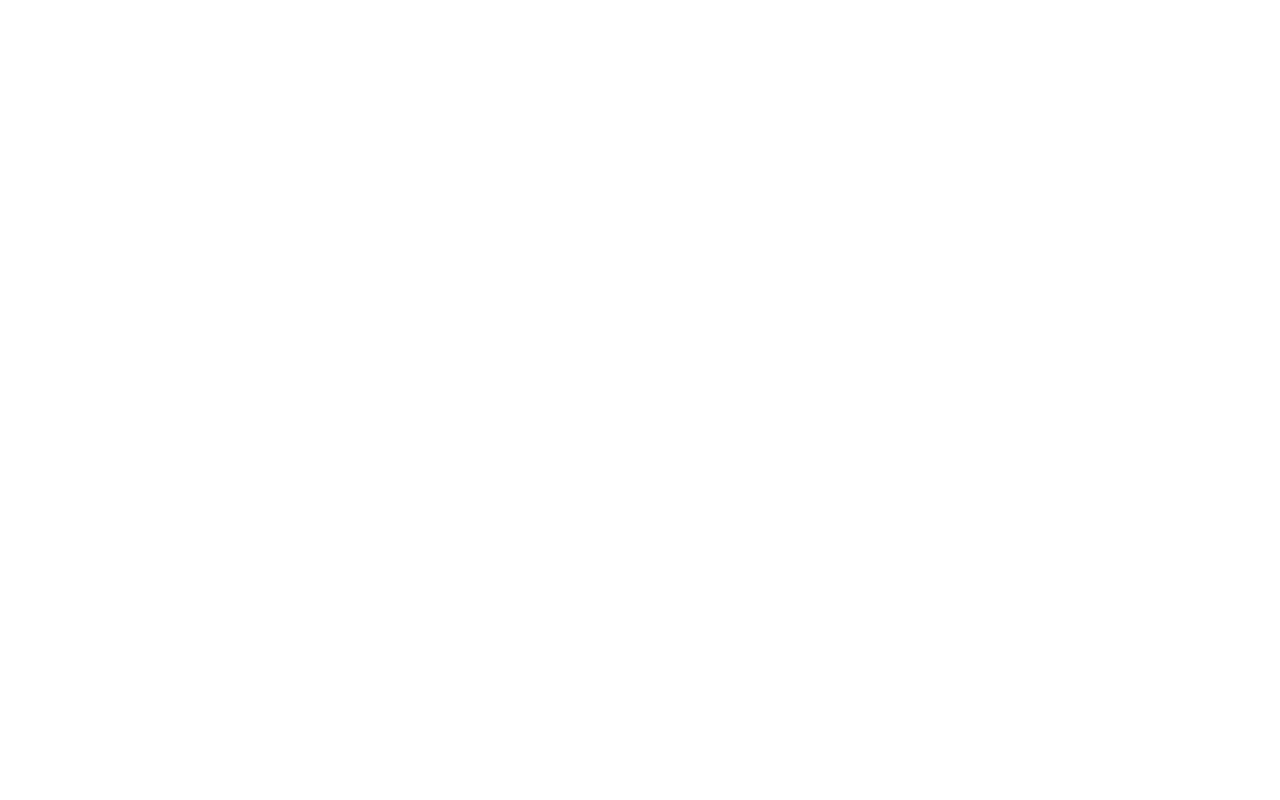
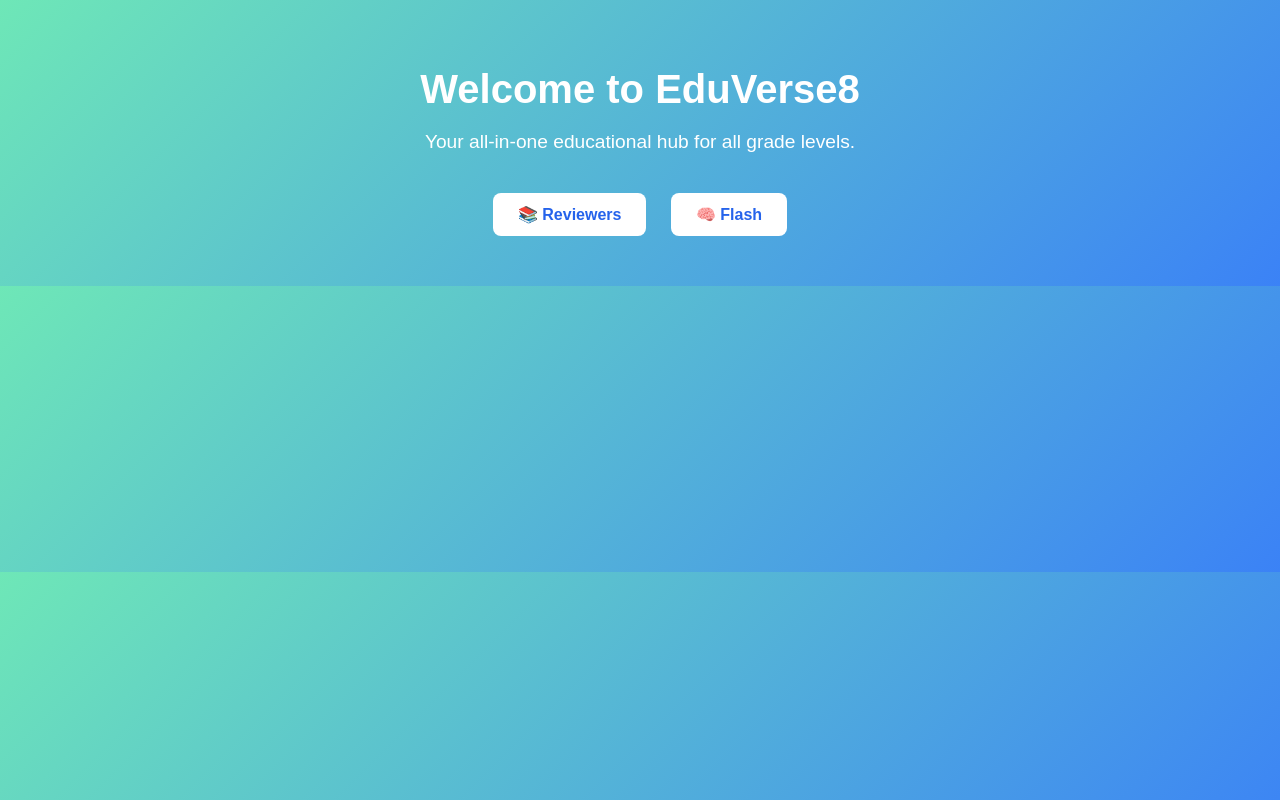
Before and after one commit to hinokunn1/eduverse8, a plain HTML site: page index.html in a window 1280 px wide. Drawn offline with Linux system fonts and the light colour scheme.

Commit message:
Update index.html

```diff
--- a/index.html
+++ b/index.html
@@ -1 +1,52 @@
-<!-- index.html for EduVerse8 project -->
+<!DOCTYPE html>
+<html lang="en">
+<head>
+  <meta charset="UTF-8" />
+  <meta name="viewport" content="width=device-width, initial-scale=1.0" />
+  <title>EduVerse8 | Learn Smarter</title>
+  <link rel="stylesheet" href="style.css" />
+  <style>
+    body {
+      font-family: 'Poppins', sans-serif;
+      background: linear-gradient(135deg, #6ee7b7, #3b82f6);
+      color: white;
+      text-align: center;
+      margin: 0;
+      padding: 0;
+    }
+    header {
+      padding: 40px 20px;
+    }
+    h1 {
+      font-size: 2.5rem;
+      margin-bottom: 10px;
+    }
+    p {
+      font-size: 1.2rem;
+    }
+    .buttons {
+      margin-top: 30px;
+    }
+    .buttons a {
+      display: inline-block;
+      background: white;
+      color: #2563eb;
+      padding: 12px 25px;
+      margin: 10px;
+      border-radius: 8px;
+      font-weight: 600;
+      text-decoration: none;
+      transition: 0.3s;
+    }
+    .buttons a:hover {
+      background: #dbeafe;
+    }
+  </style>
+</head>
+<body>
+  <header>
+    <h1>Welcome to EduVerse8</h1>
+    <p>Your all-in-one educational hub for all grade levels.</p>
+    <div class="buttons">
+      <a href="reviewers.html">📚 Reviewers</a>
+      <a href="flashcards.html">🧠 Flash
```
